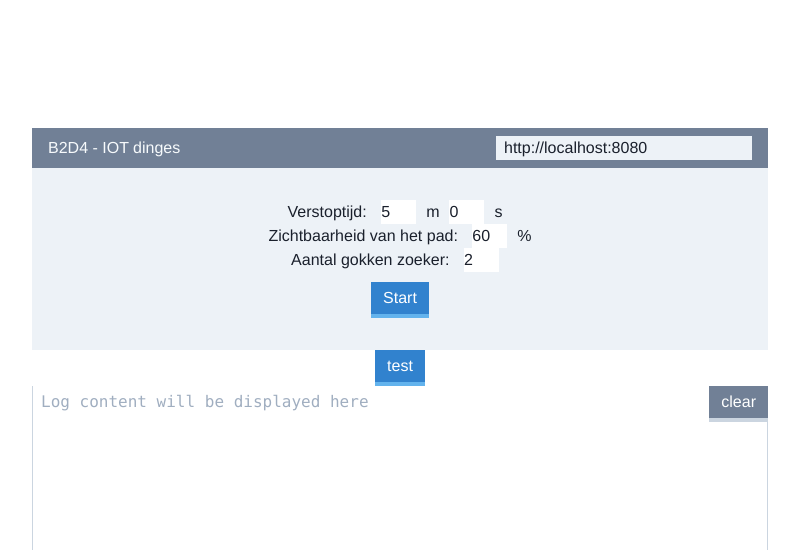
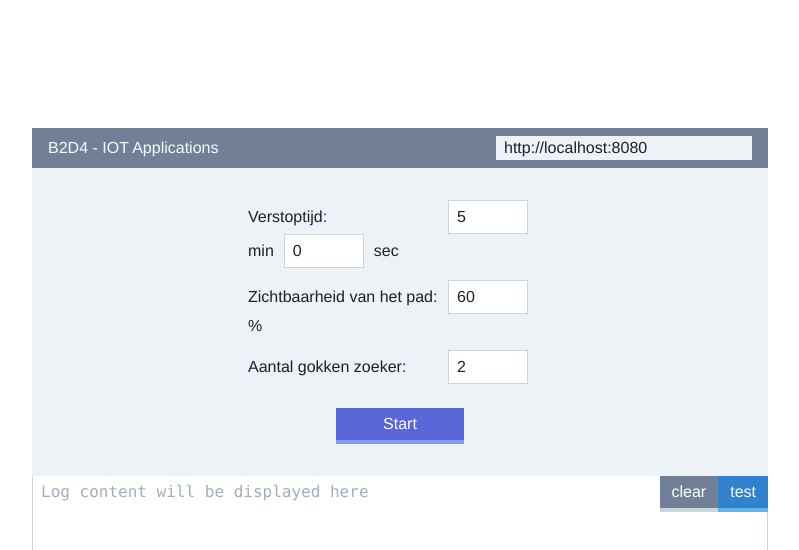
Before and after one commit to eensander/b2d4-iot-domoticz-pi4-2, a Vue app: page / in a window 1280 px wide. Shown: the top 550 px of the page, without its empty margins (240-1039 px from the left). Built offline with nearby package versions, Linux system fonts and the light colour scheme.

Commit message:
fixed second

```diff
--- a/src/App.vue
+++ b/src/App.vue
@@ -1,21 +1,22 @@
 <template>
     <div id="app" class="my-4 mx-4">
-        <div class="mx-16 md:mx-32 xl:mx-64 mt-32 bg-gray-600 text-gray-100 py-2 px-4 text-left flex">
-            <span class="flex-1 ">B2D4 - IOT dinges</span>
-            <input class="w-64 px-2 text-black bg-gray-200 text-gray-900" type="text" v-model="domoticz_base" />
+        <div class="mx-8 md:mx-32 xl:mx-64 mt-12 md:mt-32 bg-gray-600 text-gray-100 py-2 px-4 text-left flex flex-col sm:flex-row">
+            <span class="flex-1 mb-2 sm:mb-0 mx-auto sm:mx-0">B2D4 - IOT Applications</span>
+             <input class="w-full sm:w-64 px-2 text-black bg-gray-200 text-gray-900" type="text" v-model="domoticz_base" />
         </div>
-        <Main :domoticz_base="domoticz_base" :add_log="add_log" />
+        <!-- <Main :domoticz_base="domoticz_base" :add_log="add_log" /> -->
 
-        <div class="mx-64 bg-gray-200 py-8 px-16">
+        <div class="mx-8 md:mx-32 xl:mx-64 bg-gray-200 py-8 px-16">
             <component :open_menu="open_menu" :is="dynamicWindow"></component>
         </div>
 
-        <button @click="open_menu('test')" class="btn btn-blue">test</button>
-
-        <div id="log" class="mx-64 relative">
+        <div id="log" class="mx-8 md:mx-32 xl:mx-64 relative">
             <textarea readonly class="w-full h-48 resize-none border-gray-400 border-b border-l border-r font-mono px-2 py-1" placeholder="Log content will be displayed here">
             </textarea>
-            <button @click="clear_log" class="btn btn-gray absolute right-0 top-0">clear</button>
+            <div class="absolute right-0 top-0">
+                <button @click="clear_log" class="btn btn-gray ">clear</button>
+                <button @click="open_menu('test')" class="btn btn-blue">test</button>
+            </div>
         </div>
     </div>
 </template>
@@ -27,7 +28,7 @@
 import StartWindow from './components/windows/StartWindow.vue';
 import SettingsWindow from './components/windows/SettingsWindow.vue';
 
-var windows: { string: any } = {
+var windows: any = {
     'test': TestWindow,
 
     'settings': SettingsWindow,
@@ -57,10 +58,10 @@
 
     methods: {
 
-        open_menu(menu_name: string): void {
+        open_menu(windows_name: string): void {
 
-            if (menu_name in menus)
-                this.dynamicWindow = menus[menu_name];
+            if (windows_name in windows)
+                this.dynamicWindow = windows[windows_name];
 
         },
 
@@ -119,6 +120,15 @@
         }
     }
 
+    &.btn-indigo {
+        @apply border-b-4 border-indigo-400 bg-indigo-600 text-white;
+         // outline: 3px solid #00483b;
+
+        &:hover {
+            @apply bg-indigo-500 border-indigo-300;
+        }
+    }
+
     &.btn-red {
         @apply border-b-4 border-red-400 bg-red-600 text-white;
 
--- a/src/components/windows/SettingsWindow.vue
+++ b/src/components/windows/SettingsWindow.vue
@@ -1,26 +1,28 @@
 <template>
     <div>
 
+        <div class="w-full lg:w-2/3 xl:w-1/2 mx-auto text-left">
             <div class="SettingsRow">
-            <a class="Setting"> Verstoptijd: </a>
+                <span class="Setting"> Verstoptijd: </span>
                 <input class="SettingsInput" v-model="minutes" type="number" min="0">
-            <a style="margin-right: 10px">m</a>
+                <span style="margin-right: 10px">min</span>
                 <input class="SettingsInput" v-model="seconds" type="number" min="0">
-            <a style="margin-right: 10px">s</a>
+                <span style="margin-right: 10px">sec</span>
             </div>
 
             <div class="SettingsRow">
-            <a class="Setting"> Zichtbaarheid van het pad: </a>
+                <span class="Setting"> Zichtbaarheid van het pad: </span>
                 <input class="SettingsInput" v-model="percentage" type="number" min="0" step="5">
-            <a>%</a>
+                <span>%</span>
             </div>
 
             <div class="SettingsRow">
-            <a class="Setting"> Aantal gokken zoeker: </a>
+                <span class="Setting"> Aantal gokken zoeker: </span>
                 <input class="SettingsInput" v-model="guesses" type="number" min="0">
             </div>
-        <div style="margin-bottom: 0px; margin-top: 10px">
-            <button class="btn btn-blue" @click="start_game()">Start</button>
+            <div class="mt-6 text-center w-full">
+                <button class="btn btn-indigo w-32" @click="start_game()">Start</button>
+            </div>
         </div>
 
     </div>
@@ -101,15 +103,24 @@
     // align-items: center;
     // justify-content: center;
 
+    @apply mb-3;
 }
 
 .Setting {
-    padding-right: 10px;
+    // padding-right: 10px;
+    // min-width: 500px;
+
+    @apply inline-block;
+    min-width: 200px;
+
 }
 
 .SettingsInput {
-    max-width: 35px;
+    @apply py-1 px-2 border-gray-400 border;
+
+    max-width: 80px;
     margin-right: 10px;
+
 }
 
 
```
Lines whose indentation alone changed are shown as unchanged.
